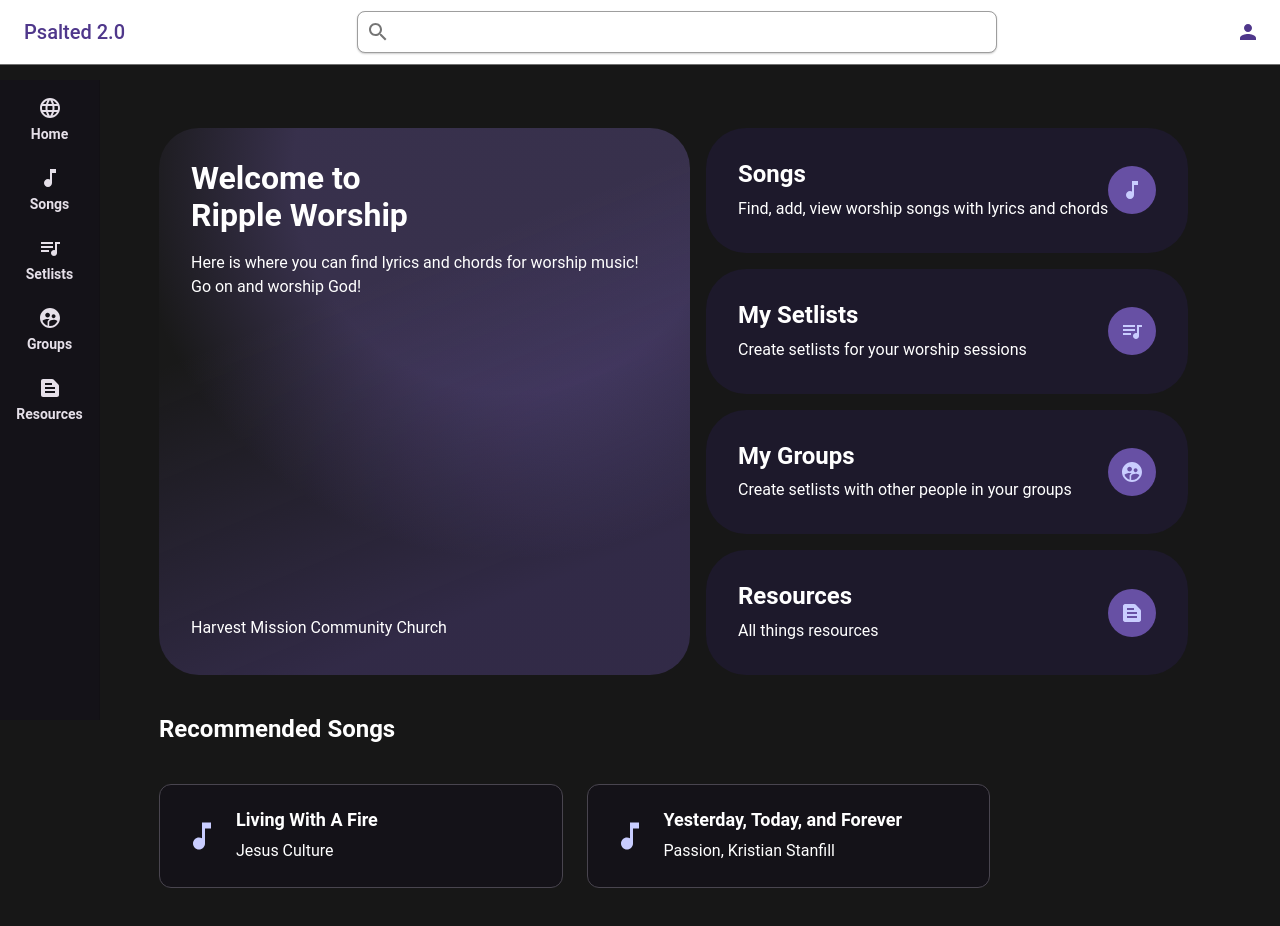
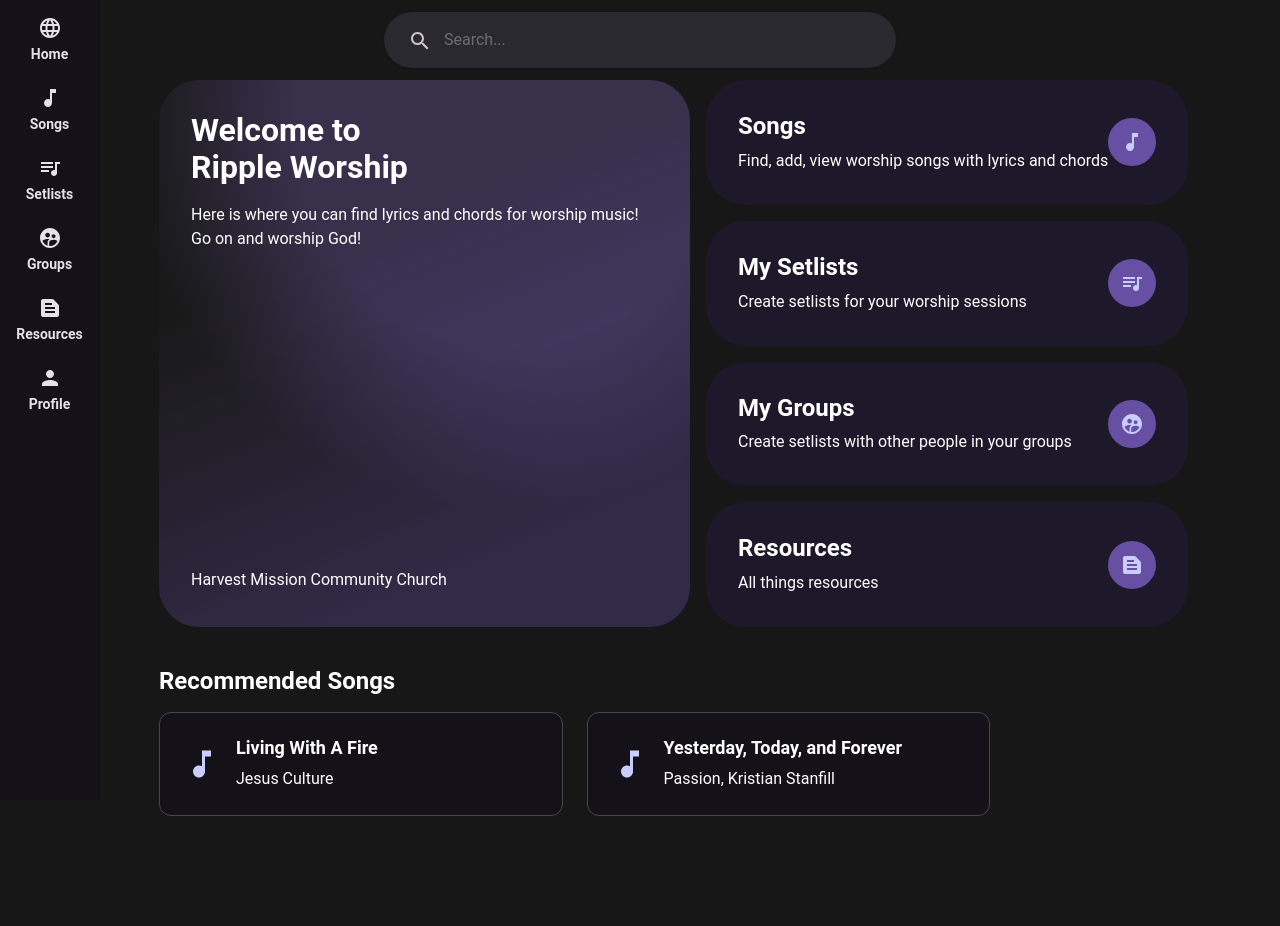
Before and after one commit to hmcc-global/psalted-2, a React (Create React App) app in the folder ui/: page / in a window 1280 px wide. Shown: the top 926 px of the page. After the commit the page ends 848 px from the top, so only its background shows below. Built offline with nearby package versions, Linux system fonts and the light colour scheme.

Commit message:
GH-2: Change app bar and homepage done

```diff
--- a/ui/src/App.tsx
+++ b/ui/src/App.tsx
@@ -26,12 +26,12 @@ function App() {
       <ThemeProvider theme={customTheme}>
         <CssBaseline />
         <BrowserRouter>
-          {navBar}
-
-          <Box display="flex" flexDirection="row" height="100vh" paddingY="5em">
+          <Box display="flex" flexDirection="row" height="100vh">
             <Sidebar isOpen={isSidebarOpen} />
 
             <Box component="main" sx={{ flexGrow: 1 }}>
+              {navBar}
+
               <Routes>
                 {appRoutes.map((route) => (
                   // TODO: Uncomment this when PrivateRouteWrapper is implemented and delete the navbar here
--- a/ui/src/components/home/HomeContainer.tsx
+++ b/ui/src/components/home/HomeContainer.tsx
@@ -18,7 +18,7 @@ const HomeContainer: FC = (): ReactElement => {
         alignItems: 'flex-start',
         margin: 'auto',
         paddingBottom: '1em',
-        paddingTop: '3em',
+        paddingTop: '5em',
       }}
     >
       <Stack direction={'column'}>
@@ -69,7 +69,7 @@ const HomeContainer: FC = (): ReactElement => {
         <Box sx={{ pt: 5 }}>
           <Typography variant="h2">Recommended Songs</Typography>
 
-          <Stack direction={'row'} sx={{ py: 5 }} gap={3}>
+          <Stack direction={'row'} sx={{ py: 2 }} gap={3}>
             {/* TODO: API to generate recommended or newly added songs */}
             <RecommendedSongCard songTitle="Living With A Fire" artistName="Jesus Culture" />
             <RecommendedSongCard
--- a/ui/src/components/navigation/NavBar.tsx
+++ b/ui/src/components/navigation/NavBar.tsx
@@ -12,39 +12,30 @@ const NavBar: FC = (): ReactElement => {
       <AppBar
         position="fixed"
         elevation={0}
-        sx={{ zIndex: (theme) => theme.zIndex.drawer + 1, bgcolor: 'white' }}
+        sx={{ bgcolor: '#171717', alignItems: 'center', py: 1 }}
       >
         <Toolbar sx={{ justifyContent: 'space-between' }}>
-          <Typography variant="h6" component="div" color="primary">
-            Psalted 2.0
-          </Typography>
           <Box
             sx={{
               alignItems: 'center',
               justifyContent: 'center',
-              border: '1px solid',
-              borderColor: 'grey.500',
-              borderRadius: '0.5rem',
               boxShadow:
                 '0px 1px 2px 0px rgba(0, 0, 0, 0.20), 0px 0.1px 0.3px 0px rgba(0, 0, 0, 0.10)',
-              width: '50vw',
-              background: '#FFF',
+              width: '40vw',
+              background: '#2B2930',
+              borderRadius: '100px',
             }}
           >
             {/* TODO: Add search functionality */}
             <IconButton size="medium" edge="end">
-              <SearchIcon />
+              <SearchIcon sx={{ mx: 2, color: '#CAC4D0' }} />
             </IconButton>
-            <InputBase placeholder="Search..." sx={{ ml: 1 }} />
+            <InputBase
+              placeholder="Search..."
+              sx={{ my: 1.5, color: '#CAC4D0', background: '#2B2930' }}
+            />
           </Box>
-          <IconButton size="medium" edge="end" onClick={() => navigate('/profile')}>
-            <PersonIcon color="primary" />
-          </IconButton>
         </Toolbar>
-        <Divider
-          variant="middle"
-          sx={{ backgroundColor: 'grey', width: '110vw', marginX: '-2vw' }}
-        />
       </AppBar>
     </Box>
   );
--- a/ui/src/components/navigation/Sidebar.tsx
+++ b/ui/src/components/navigation/Sidebar.tsx
@@ -15,6 +15,7 @@ import QueueMusicIcon from '@mui/icons-material/QueueMusic';
 import SupervisedUserCircleIcon from '@mui/icons-material/SupervisedUserCircle';
 import TextSnippetIcon from '@mui/icons-material/TextSnippet';
 import Language from '@mui/icons-material/Language';
+import Person from '@mui/icons-material/Person';
 
 interface SidebarProps {
   isOpen: boolean;
@@ -32,6 +33,7 @@ const SideBar: FC<SidebarProps> = ({ isOpen }): ReactElement => {
     { icon: <QueueMusicIcon />, text: 'Setlists', path: 'setlist' },
     { icon: <SupervisedUserCircleIcon />, text: 'Groups', path: 'group' },
     { icon: <TextSnippetIcon />, text: 'Resources', path: 'resource' },
+    { icon: <Person />, text: 'Profile', path: 'profile' },
   ];
 
   const handleClick = (text: string, path: string) => {
```
